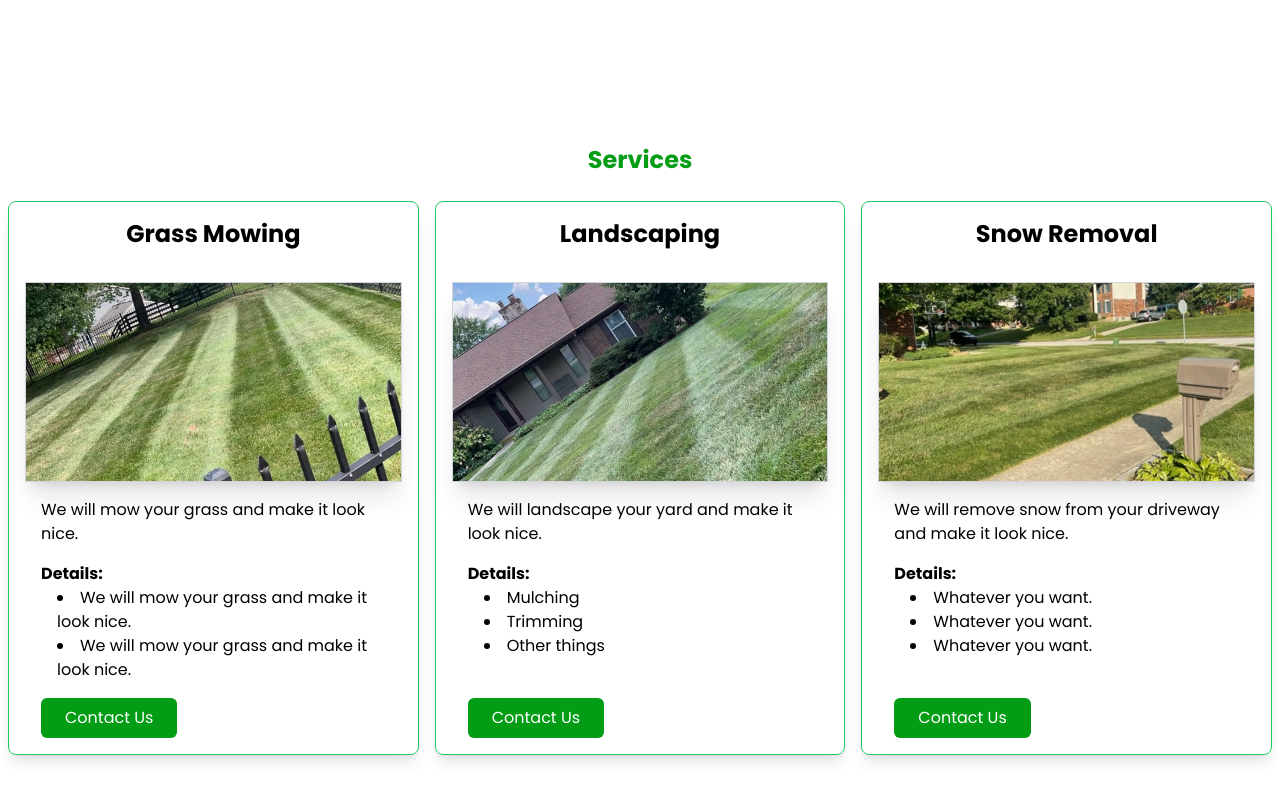
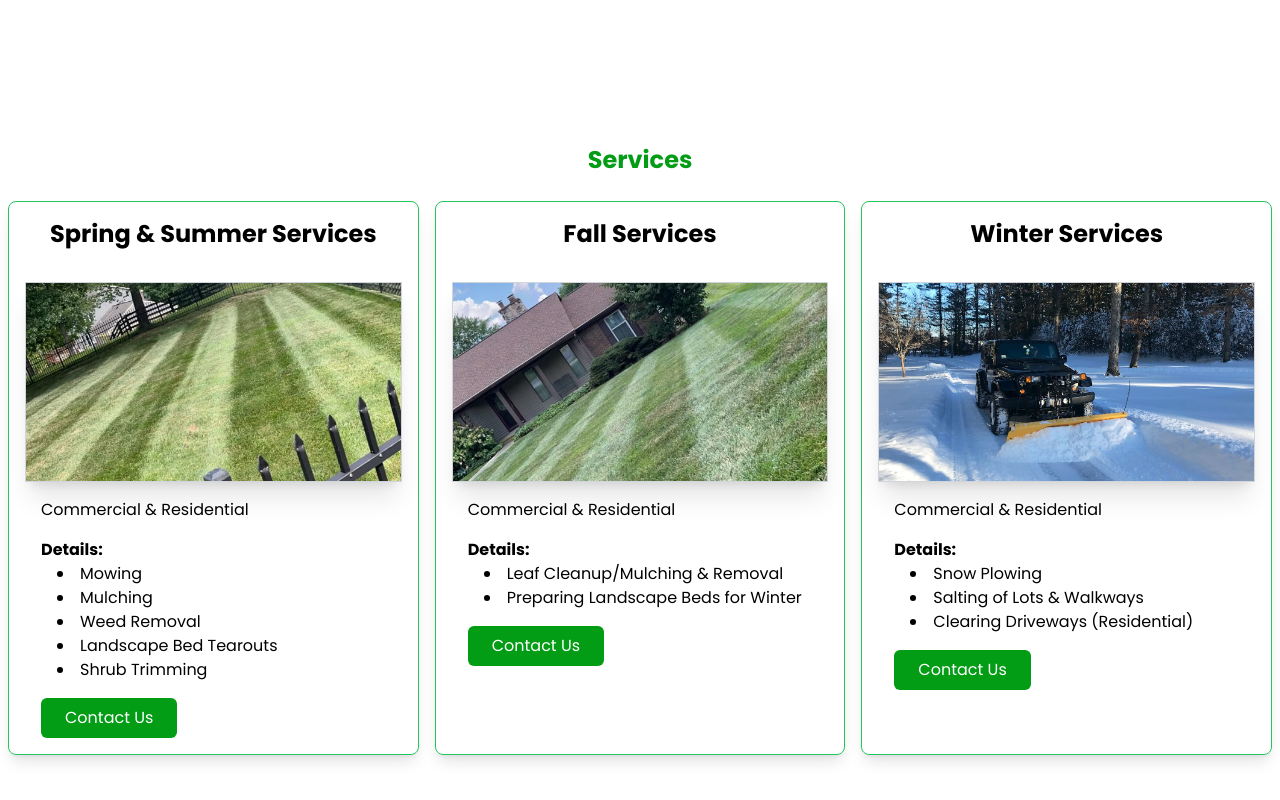
Before and after one commit to cdepaul06/ChipmansLawn, a React (Vite) app: page / in a window 1280 px wide. Shown: the part 772-1572 px from the top of the page. Built offline with nearby package versions, Linux system fonts and the light colour scheme.

Commit message:
fixed service buttons

```diff
--- a/src/assets/index.js
+++ b/src/assets/index.js
@@ -10,6 +10,7 @@ import sidewalk2 from "./sidewalk2.jpg";
 import yard1 from "./yard1.jpg";
 import yard2 from "./yard2.jpg";
 import yardSmall from "./yardSmall.jpg";
+import snowPlow from "./snowPlow.jpg";
 
 // * Make sure to export any new images you add to the assets folder
 export {
@@ -23,4 +24,5 @@ export {
   yard1,
   yard2,
   yardSmall,
+  snowPlow,
 };
--- a/src/components/ServicesCard/ServicesCard.jsx
+++ b/src/components/ServicesCard/ServicesCard.jsx
@@ -1,5 +1,6 @@
 import React, { useRef } from "react";
 import { servicesContent } from "../../constants";
+import { Link as ScrollLink } from "react-scroll";
 
 const ServicesCard = ({}) => {
   return (
@@ -12,7 +13,6 @@ const ServicesCard = ({}) => {
               <h3 className='text-2xl font-bold text-center p-4'>
                 {service.title}
               </h3>
-              {/* <hr className='border-gray-300 border-3' /> */}
               <img
                 src={service.image}
                 alt={service.title}
@@ -28,12 +28,17 @@ const ServicesCard = ({}) => {
                     ))}
                   </ul>
                 </div>
-                <button
-                  onClick={() => scrollToElement("contact")}
-                  className='self-start mt-auto bg-[#029c15] text-white px-6 py-2 rounded-md hover:bg-[#03540d] transition-colors duration-300'
+                <ScrollLink
+                  to='contact'
+                  spy={true}
+                  smooth={true}
+                  offset={-70}
+                  duration={500}
                 >
-                  Contact Us
-                </button>
+                  <button className='self-start mt-auto bg-[#029c15] text-white px-6 py-2 rounded-md hover:bg-[#03540d] transition-colors duration-300'>
+                    Contact Us
+                  </button>
+                </ScrollLink>
               </div>
             </div>
           ))}
--- a/src/constants/index.js
+++ b/src/constants/index.js
@@ -9,7 +9,7 @@ import {
   sidewalk2,
   yard1,
   yard2,
-  yardSmall,
+  snowPlow,
 } from "../assets";
 
 // * You can add additional links to the navigation bar here.
@@ -96,30 +96,39 @@ const aboutImage = {
 const servicesContent = [
   {
     id: "service-1",
-    title: "Grass Mowing",
-    description: "We will mow your grass and make it look nice.",
+    title: "Spring & Summer Services",
+    description: "Commercial & Residential",
     image: fencedYard,
     details: [
-      "We will mow your grass and make it look nice.",
-      "We will mow your grass and make it look nice.",
+      "Mowing",
+      "Mulching",
+      "Weed Removal",
+      "Landscape Bed Tearouts",
+      "Shrub Trimming",
     ],
   },
   {
     id: "service-2",
-    title: "Landscaping",
-    description: "We will landscape your yard and make it look nice.",
+    title: "Fall Services",
+    description: "Commercial & Residential",
     image: yard1,
-    details: ["Mulching", "Trimming", "Other things"],
+    details: [
+      "Leaf Cleanup/Mulching & Removal",
+      "Preparing Landscape Beds for Winter",
+    ],
   },
   // * You can uncomment this if you want to add additional services, if you offer more than 3 you can just
   // * copy and paste the above service and change the ID and content.
   {
     id: "service-3",
-    title: "Snow Removal",
-    description:
-      "We will remove snow from your driveway and make it look nice.",
-    image: cornerYard,
-    details: ["Whatever you want.", "Whatever you want.", "Whatever you want."],
+    title: "Winter Services",
+    description: "Commercial & Residential",
+    image: snowPlow,
+    details: [
+      "Snow Plowing",
+      "Salting of Lots & Walkways",
+      "Clearing Driveways (Residential)",
+    ],
   },
 ];
 
```
Also changed, not shown: src/assets/snowPlow.jpg (added).
